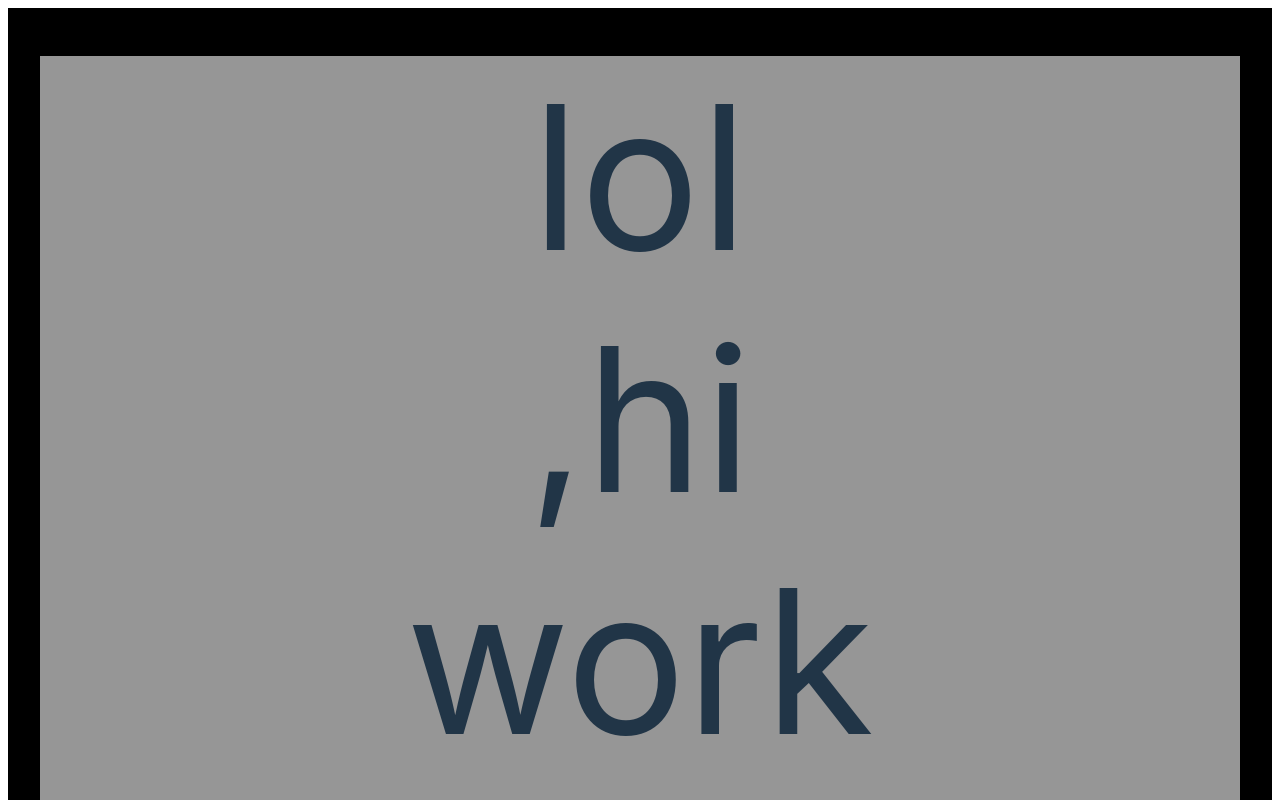
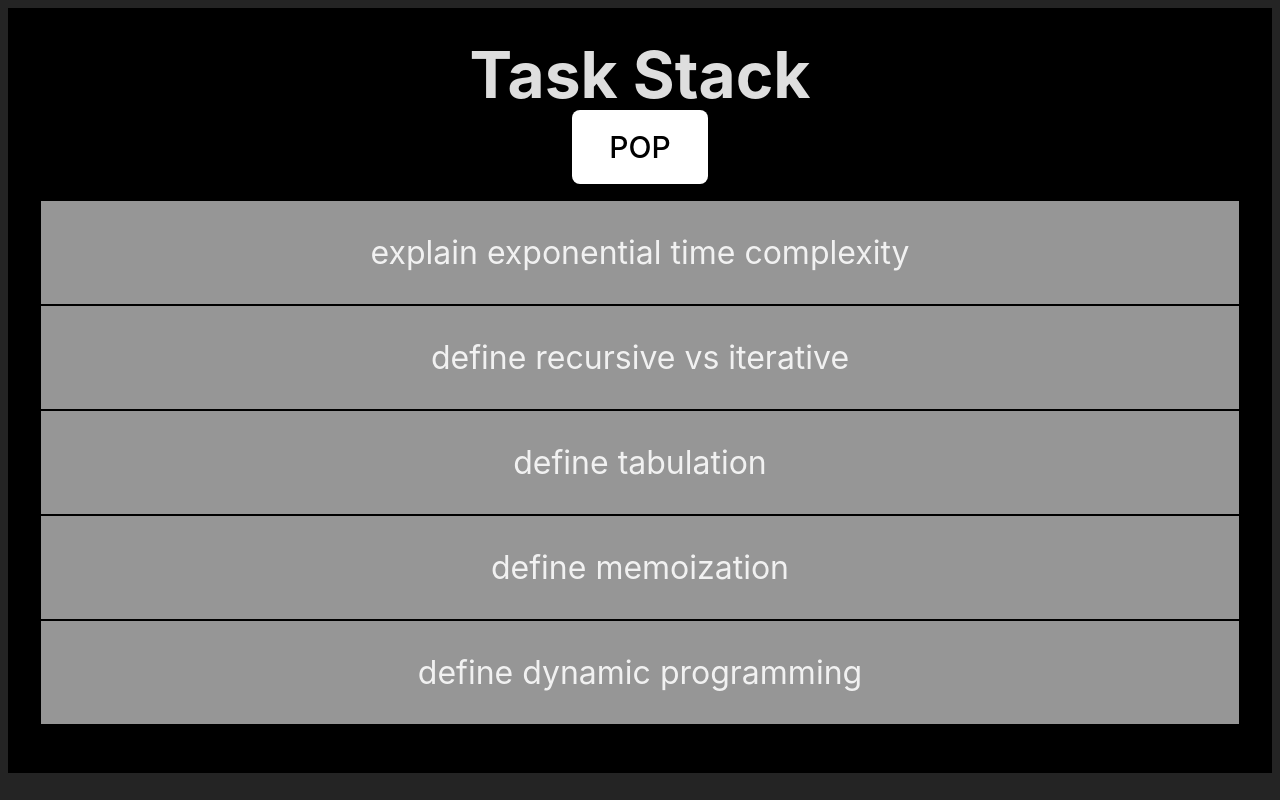
Before and after one commit to kjameer0/task-stack, a React (Vite) app: page / in a window 1280 px wide. Shown: the top 800 px of the page. Built offline with nearby package versions, Linux system fonts and the light colour scheme.

Commit message:
feat: pop functionality for stack

```diff
--- a/src/components/Stack/Stack.tsx
+++ b/src/components/Stack/Stack.tsx
@@ -1,13 +1,27 @@
 import { useState } from 'react';
 import { StyledStack } from './StyledStack';
 export default function Stack() {
-  const [stack, setStack] = useState(['go', 'to', 'work', ',hi', 'lol'] as string[]);
+  const [stack, setStack] = useState([
+    'define dynamic programming',
+    'define memoization',
+    'define tabulation',
+    'define recursive vs iterative',
+    'explain exponential time complexity',
+  ] as string[]);
+  function handlePop() {
+    setStack((prev) => prev.slice(0, prev.length - 1));
+  }
   return (
     <StyledStack>
+      <h1 className="page-title">Task Stack</h1>
+      <button onClick={handlePop}>POP</button>
       <ul>
-        {stack.reverse().map((task, idx) => {
-          return <li key={idx}>{task}</li>;
-        })}
+        {stack
+          .slice(0)
+          .reverse()
+          .map((task, idx) => {
+            return <li key={idx}>{task}</li>;
+          })}
       </ul>
     </StyledStack>
   );
--- a/src/components/Stack/StyledStack.ts
+++ b/src/components/Stack/StyledStack.ts
@@ -1,13 +1,20 @@
 import styled, { css } from 'styled-components';
 export const StyledStack = styled.div`
-  background-color: rgb(150, 150, 150);
+  //border: 1px solid red;
+  h1 {
+    // border: 1px solid red;
+    margin: 0;
+  }
   ul {
+    background-color: rgb(150, 150, 150);
     list-style-type: none;
     padding: 0;
   }
   li {
+    border: 1px solid black;
+    padding-top: 2rem;
+    padding-bottom: 2rem;
     text-align: center;
-    //outline: auto;
-    font-size: 200px;
+    font-size: 2rem;
   }
 `;
--- a/src/main.tsx
+++ b/src/main.tsx
@@ -26,8 +26,30 @@ const router = createBrowserRouter([
 ]);
 //global styles
 const GlobalStyle = createGlobalStyle`
+  :root {
+    font-family: Inter, Avenir, Helvetica, Arial, sans-serif;
+    font-size: 16px;
+    font-weight: 400;
+
+    color-scheme: light dark;
+    color: rgba(255, 255, 255, 0.87);
+    background-color: #242424;
+
+    font-synthesis: none;
+    text-rendering: optimizeLegibility;
+    -webkit-font-smoothing: antialiased;
+    -moz-osx-font-smoothing: grayscale;
+    -webkit-text-size-adjust: 100%;
+  }
   body {
     background-color: ${(props) => props.theme.colors.main}
+  }
+  h1 {
+    font-size: 4rem;
+  }
+  button {
+    background-color: white;
+    font-size: 30px;
   }
 `;
 
```
